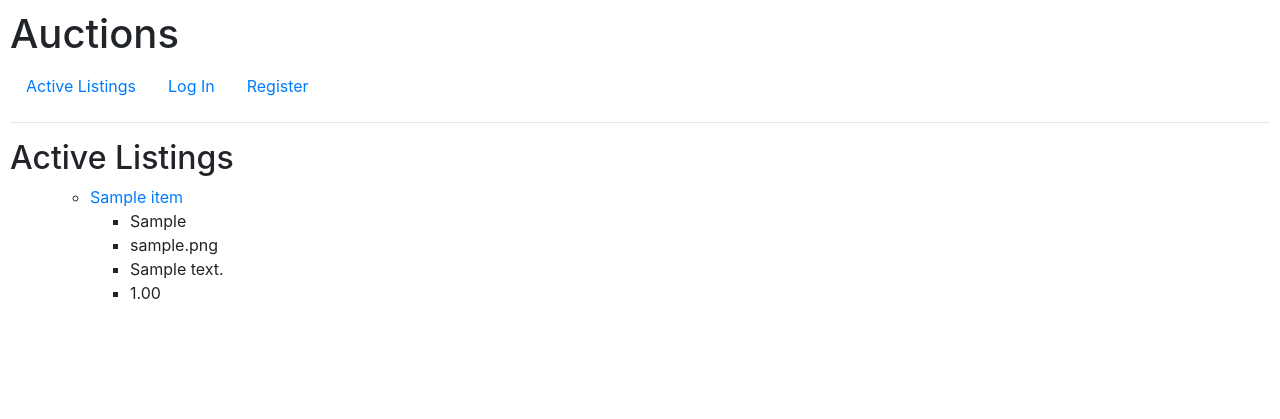
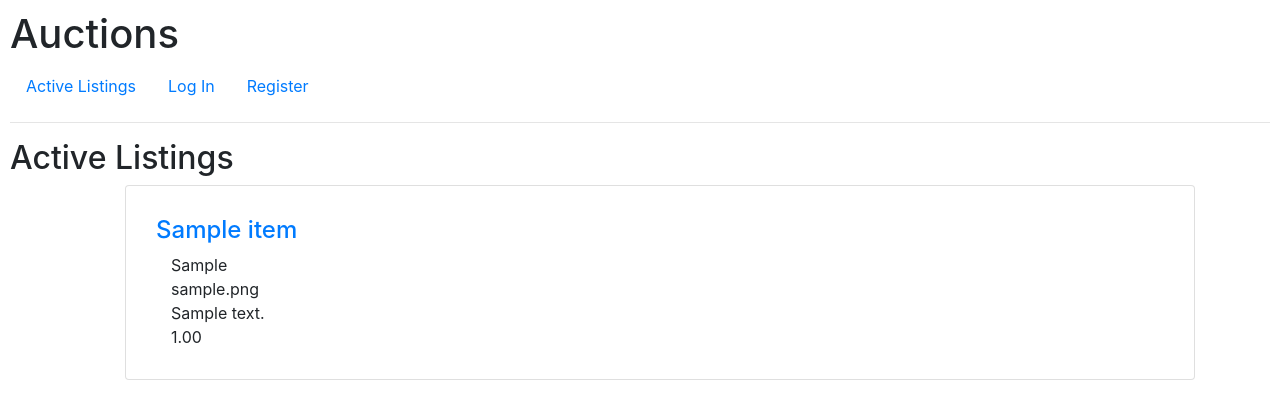
Before and after one commit to CarolineGould/Project_2, a Django app: page / in a window 1280 px wide. Shown: the top 419 px of the page. Run offline with Django 3.2, Linux system fonts and the light colour scheme; tables that the repository leaves empty hold one stand-in row (values such as "Sample post"); some libraries are stand-ins or nearby versions.

Commit message:
Auction cards working

```diff
--- a/auctions/apps.py
+++ b/auctions/apps.py
@@ -1,4 +1,6 @@
 from django.apps import AppConfig
+from djmoney.models.fields import MoneyField
+from django.db import models
 
 
 class AuctionsConfig(AppConfig):
--- a/auctions/models.py
+++ b/auctions/models.py
@@ -1,5 +1,6 @@
 from django.contrib.auth.models import AbstractUser
 from django.db import models
+from djmoney.models.fields import MoneyField
 
 
 class User(AbstractUser):
@@ -19,6 +20,7 @@ class Item(models.Model):
     description=models.CharField(max_length=1000)
     category= models.CharField (max_length=64)
     starting_bid= models.DecimalField(max_digits=6, decimal_places=2)
+    # starting_bid= MoneyField(max_digits=14, decimal_places=2, default_currency='USD')
     image_URL=models.CharField (max_length=1000)
 
     def __str__(self):
--- a/auctions/static/auctions/styles.css
+++ b/auctions/static/auctions/styles.css
@@ -1,3 +1,7 @@
 body {
     padding: 10px;
 }
+
+.card   {
+    padding: 30px;
+}
--- a/auctions/templates/auctions/index.html
+++ b/auctions/templates/auctions/index.html
@@ -2,18 +2,26 @@
 
 {% block body %}
     <h2>Active Listings</h2>
- <ul>
+
+    <div class="container all-listings">
+    <ul style= "list-style-type:none;">
            {% for entry in entries %}
-        <ul>
-            <li ><a href = 'auctions/{{entry.id}}' >{{ entry.title }}</a></li>
-            <ul>
+
+           <div class="card">
+
+               <h4><a href = 'auctions/{{entry.id}}' >{{ entry.title }}</a></h4>
+
+               <div class="container">
+
                    <li>{{ entry.category}} </li>
                    <li>{{ entry.image_URL}} </li>
                    <li>{{ entry.description}} </li>
                    <li>{{ entry.starting_bid}} </li>
+                </div>
+        </div>
+           {% endfor %}
 
-        {% endfor %}
+
    </ul>
-</ul>
-
+</div>
    {% endblock %}
--- a/auctions/templates/auctions/layout.html
+++ b/auctions/templates/auctions/layout.html
@@ -4,8 +4,9 @@
 <html lang="en">
     <head>
         <title>{% block title %}Auctions{% endblock %}</title>
+        <link href="{% static 'auctions/styles.css' %}" rel="stylesheet">
         <link rel="stylesheet" href="https://stackpath.bootstrapcdn.com/bootstrap/4.4.1/css/bootstrap.min.css" integrity="sha384-Vkoo8x4CGsO3+Hhxv8T/Q5PaXtkKtu6ug5TOeNV6gBiFeWPGFN9MuhOf23Q9Ifjh" crossorigin="anonymous">
-        <link href="{% static 'auctions/styles.css' %}" rel="stylesheet">
+
     </head>
     <body>
         <h1>Auctions</h1>
```
Lines whose indentation alone changed are shown as unchanged.
